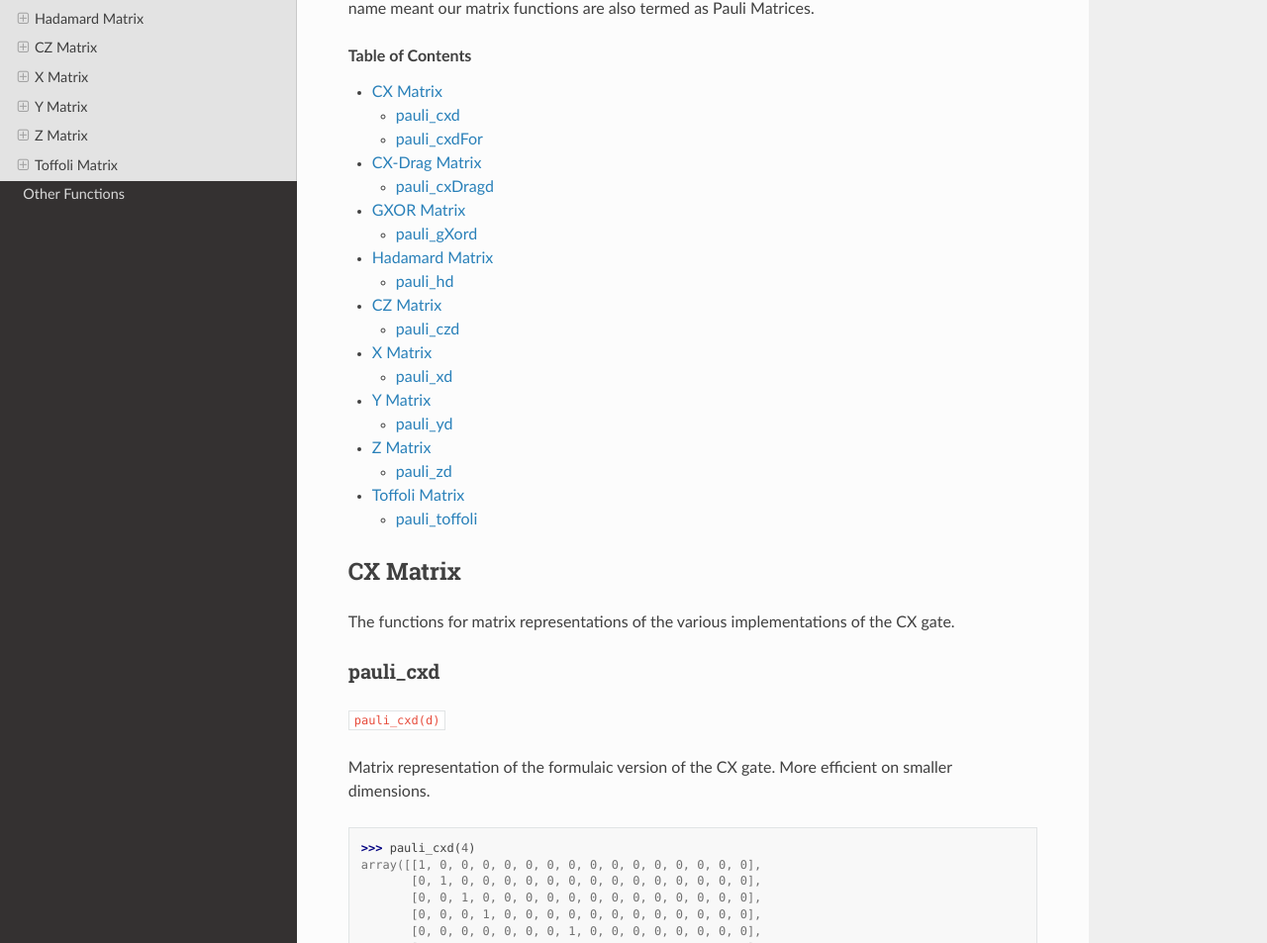
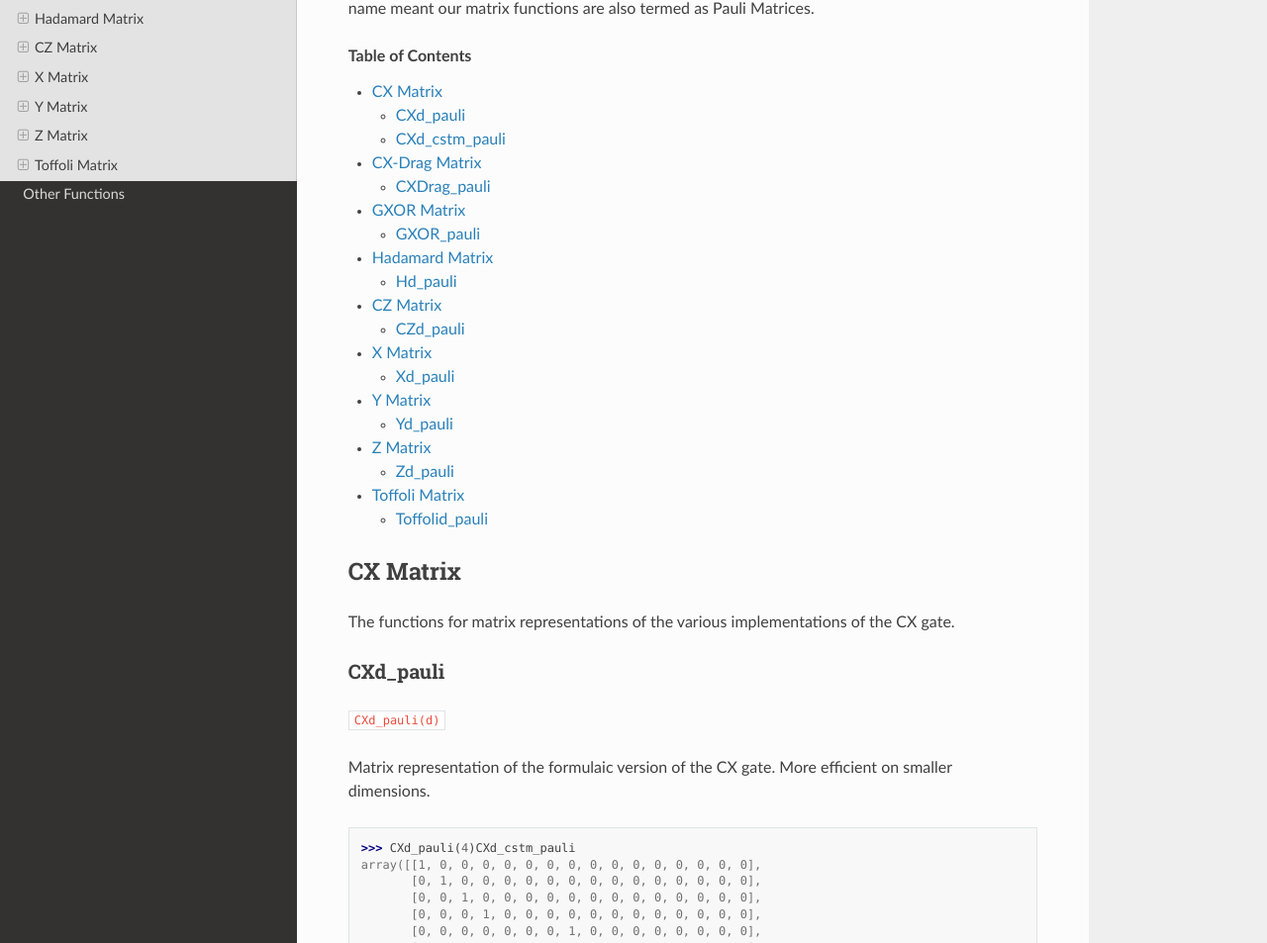
Before and after one commit to Ordoptimus/pyqudit, a Sphinx documentation site: the page built from docs/pauli.rst, in a window 1280 px wide and 1400 px high. Shown: the part 283-1236 px from the top of the window at 99% size. Built offline with Sphinx 7.4.7 and the Read the Docs theme 2.0.0, drawn with Linux system fonts in a browser that asks for light colours; some of the changed text lies outside the part shown.

Commit message:
Updated docs to 1.0.0

```diff
--- a/README.rst
+++ b/README.rst
@@ -74,7 +74,7 @@
 >>> d = int(input('Enter Dimensions: '))
 Enter Dimensions: 3
 >>> print("\n---CX's Pauli Matrix---")
->>> print(pq.pauli_cxd(d))
+>>> print(pq.CXd_pauli(d))
 ---CX's Pauli Matrix---
 [[1 0 0 0 0 0 0 0 0]
  [0 1 0 0 0 0 0 0 0]
--- a/docs/pauli.rst
+++ b/docs/pauli.rst
@@ -16,14 +16,14 @@
 ---------
 The functions for matrix representations of the various implementations of the CX gate.
 
-pauli_cxd
+CXd_pauli
 *********
-| ``pauli_cxd(d)``
+| ``CXd_pauli(d)``
 
 Matrix representation of the formulaic version of the CX gate.
 More efficient on smaller dimensions.
 
->>> pauli_cxd(4)
+>>> CXd_pauli(4)CXd_cstm_pauli
 array([[1, 0, 0, 0, 0, 0, 0, 0, 0, 0, 0, 0, 0, 0, 0, 0],
        [0, 1, 0, 0, 0, 0, 0, 0, 0, 0, 0, 0, 0, 0, 0, 0],
        [0, 0, 1, 0, 0, 0, 0, 0, 0, 0, 0, 0, 0, 0, 0, 0],
@@ -41,14 +41,14 @@
        [0, 0, 0, 0, 0, 0, 0, 0, 0, 0, 0, 0, 0, 0, 0, 1],
        [0, 0, 0, 0, 0, 0, 0, 0, 0, 0, 0, 0, 1, 0, 0, 0]])
 
-pauli_cxdFor
-************
-| ``pauli_cxdFor(d)``
+CXd_cstm_pauli
+**************
+| ``CXd_cstm_pauli(d)``
 
 Matrix representation of the custom implementation of the CX gate.
 More efficient on higher dimensions.
 
->>> pauli_cxdFor(4)
+>>> CXd_cstm_pauli(4)
 array([[1, 0, 0, 0, 0, 0, 0, 0, 0, 0, 0, 0, 0, 0, 0, 0],
        [0, 1, 0, 0, 0, 0, 0, 0, 0, 0, 0, 0, 0, 0, 0, 0],
        [0, 0, 1, 0, 0, 0, 0, 0, 0, 0, 0, 0, 0, 0, 0, 0],
@@ -70,13 +70,13 @@
 --------------
 The functions for the matrix representations of the CX-Drag gate.
 
-pauli_cxDragd
-*************
-| ``pauli_cxDragd(d)``
+CXDrag_pauli
+************
+| ``CXDrag_pauli(d)``
 
 Matrix representation of the CX-Drag gate, common for both implementations.
 
->>> pauli_cxDragd(4)
+>>> CXDrag_pauli(4)
 array([[1, 0, 0, 0, 0, 0, 0, 0, 0, 0, 0, 0, 0, 0, 0, 0],
        [0, 1, 0, 0, 0, 0, 0, 0, 0, 0, 0, 0, 0, 0, 0, 0],
        [0, 0, 1, 0, 0, 0, 0, 0, 0, 0, 0, 0, 0, 0, 0, 0],
@@ -98,13 +98,13 @@
 -----------
 The functions for the matrix representations of the GXOR gate.
 
-pauli_gXord
-***********
-| ``pauli_gXord(d)``
+GXOR_pauli
+**********
+| ``GXOR_pauli(d)``
 
 Matrix representation of the GXOR gate, common for both implementations.
 
->>> pauli_gXord(4)
+>>> GXOR_pauli(4)
 array([[1, 0, 0, 0, 0, 0, 0, 0, 0, 0, 0, 0, 0, 0, 0, 0],
        [0, 0, 0, 1, 0, 0, 0, 0, 0, 0, 0, 0, 0, 0, 0, 0],
        [0, 0, 1, 0, 0, 0, 0, 0, 0, 0, 0, 0, 0, 0, 0, 0],
@@ -127,13 +127,13 @@
 The functions for the marix representations of the Hadamard gate.
 These matrices are expecially useful for understanding and working with superposition.
 
-pauli_hd
+Hd_pauli
 ********
-| ``pauli_hd(d)``
+| ``Hd_pauli(d)``
 
 Matrix representation of the Hadamard gate, common for both implementations.
 
->>> pauli_hd(4)
+>>> Hd_pauli(4)
 array([[ 0.5,  0.5,  0.5,  0.5],
        [ 0.5, -0.5,  0.5, -0.5],
        [ 0.5,  0.5, -0.5, -0.5],
@@ -143,13 +143,13 @@
 ---------
 The functions for the matrix representations of the CZ gate.
 
-pauli_czd
+CZd_pauli
 *********
-| ``pauli_czd(d)``
+| ``CZd_pauli(d)``
 
 Matrix representation of the CZ gate implementation.
 
->>> pq.pauli_czd(4)
+>>> pq.CZd_pauli(4)
 array([[ 1.,  0.,  0.,  0.,  0.,  0.,  0.,  0.,  0.,  0.,  0.,  0.,  0.,
          0.,  0.,  0.],
        [ 0.,  1.,  0.,  0.,  0.,  0.,  0.,  0.,  0.,  0.,  0.,  0.,  0.,
@@ -187,13 +187,13 @@
 --------
 The functions for the matrix representations of the X gate.
 
-pauli_xd
+Xd_pauli
 ********
-| ``pauli_xd(d)``
+| ``Xd_pauli(d)``
 
 Matrix representation of the X gate implementation.
 
->>> pauli_xd(4)
+>>> Xd_pauli(4)
 array([[0, 0, 0, 1],
        [1, 0, 0, 0],
        [0, 1, 0, 0],
@@ -203,13 +203,13 @@
 --------
 The functions for the matrix representations of the Y gate.
 
-pauli_yd
+Yd_pauli
 ********
-| ``pauli_yd(d)``
+| ``Yd_pauli(d)``
 
 Matrix representation of the Y gate implementation.
 
->>> pauli_yd(4)
+>>> Yd_pauli(4)
 array([[ 0.00000000e+00+0.00000000e+00j,  0.00000000e+00+0.00000000e+00j,
          0.00000000e+00+0.00000000e+00j,  1.00000000e+00-9.80384690e-07j],
        [ 0.00000000e+00+1.00000000e+00j,  0.00000000e+00+0.00000000e+00j,
@@ -223,13 +223,13 @@
 --------
 The functions for the matrix representations of the Z gate.
 
-pauli_zd
+Zd_pauli
 ********
-| ``pauli_zd(d)``
+| ``Zd_pauli(d)``
 
 Matrix representation of the Z gate implementation.
 
->>> pauli_zd(4)
+>>> Zd_pauli(4)
 array([[ 1.00000000e+00+0.00000000e+00j,  0.00000000e+00+0.00000000e+00j,
          0.00000000e+00+0.00000000e+00j,  0.00000000e+00+0.00000000e+00j],
        [ 0.00000000e+00+0.00000000e+00j,  3.26794897e-07+1.00000000e+00j,
@@ -243,13 +243,13 @@
 --------------
 The functions for the matrix representations of the Toffoli gate.
 
-pauli_toffoli
-*************
-| ``pauli_toffoli(d)``
+Toffolid_pauli
+**************
+| ``Toffolid_pauli(d)``
 
 Matrix representations of the Toffoli gate implementation.
 
->>> pauli_toffoli(4)
+>>> Toffolid_pauli(4)
 array([[1, 0, 0, ..., 0, 0, 0],
        [0, 1, 0, ..., 0, 0, 0],
        [0, 0, 1, ..., 0, 0, 0],
```
Also changed, not shown: docs/gates.rst (+60 -60 lines), docs/other.rst (+9 -0 lines), 13 other files.
